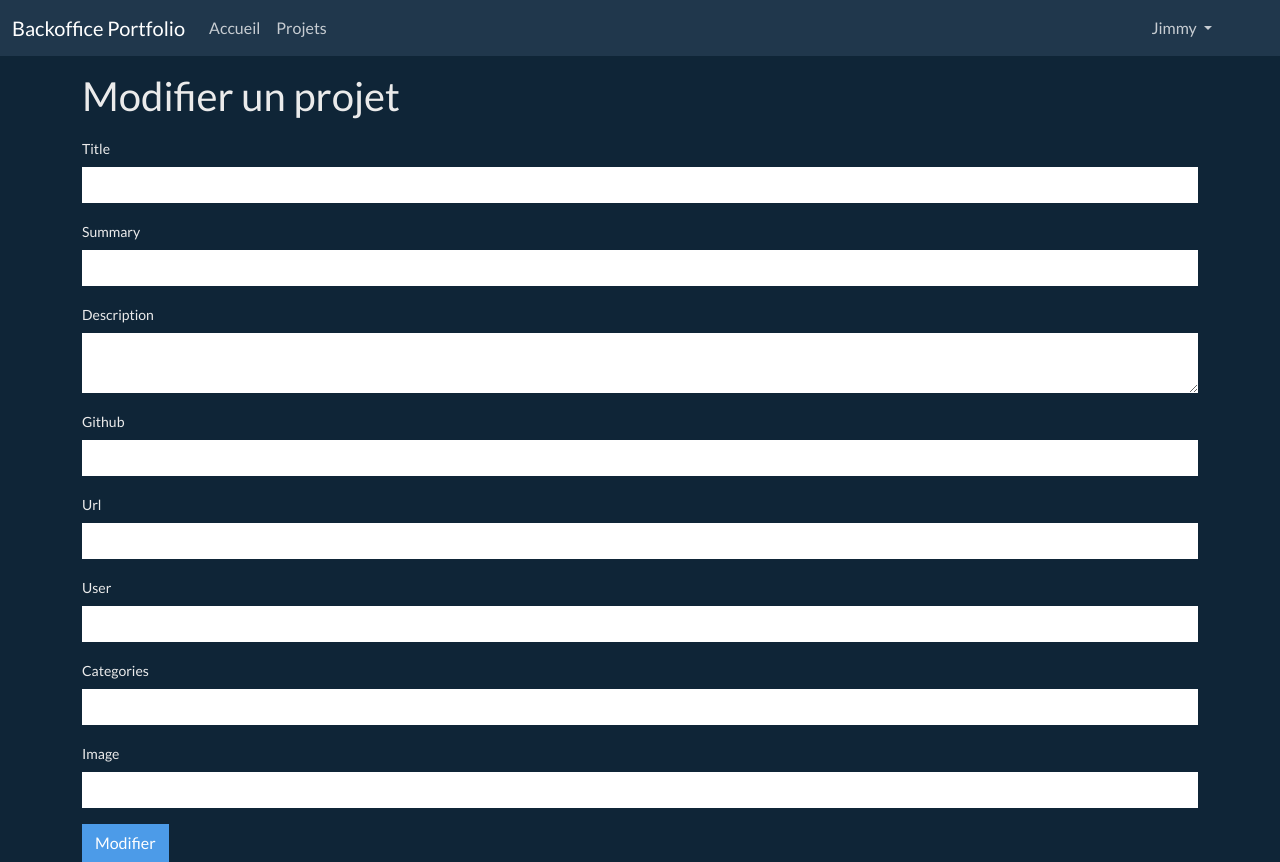
After one commit to jimmy-martin/portfolio-v2, a Symfony app: template templates/back/project/edit.html.twig in a window 1280 px wide. The commit adds this page. Run offline with Twig, Linux system fonts and the light colour scheme; the template is opened without the code that fills it, so the values that code supplies are empty; form fields are guessed from the names that the template uses; some libraries are stand-ins or nearby versions.

Commit message:
create Project edit method

```diff
--- a/templates/back/project/browse.html.twig
+++ b/templates/back/project/browse.html.twig
@@ -18,6 +18,7 @@
 				<th scope="col">Mini-description</th>
 				<th scope="col">Création</th>
                 <th scope="col">Dernière modification</th>
+				<th scope="col">Action</th>
 			</tr>
 		</thead>
 		<tbody>
@@ -29,6 +30,11 @@
 					<td>{{ project.summary }}</td>
                     <td>{{ project.createdAt | date('d/m/Y') }}</td>
                     <td>{{ project.updatedAt | date('d/m/Y') }}</td>
+					<td>
+						<a class="btn btn-primary" href="{{ path('back_project_read', {id: project.id}) }}">Voir</a>
+						<a class="btn btn-warning" href="{{ path('back_project_edit', {id: project.id}) }}">Modifier</a>
+
+					</td>
 				</tr>
 
 			{% endfor %}
--- /dev/null
+++ b/templates/back/project/edit.html.twig
@@ -0,0 +1,26 @@
+{% extends "back/base.html.twig" %}
+
+{% block title %}
+	Modifier un projet
+	-
+	{{ parent() }}
+{% endblock %}
+
+{% block body %}
+	<div class="col-12">
+		<h1 class="mb-3">Modifier un projet</h1>
+	</div>
+	{{ form_start(form) }}
+
+    {{ form_row(form.title) }}
+    {{ form_row(form.summary) }}
+    {{ form_row(form.description) }}
+    {{ form_row(form.github) }}
+    {{ form_row(form.url) }}
+    {{ form_row(form.user) }}
+    {{ form_row(form.categories) }}
+    {{ form_row(form.image) }}
+
+    <button class="btn btn-primary" type="submit">Modifier</button>
+	{{ form_end(form) }}
+{% endblock %}
--- a/templates/back/project/read.html.twig
+++ b/templates/back/project/read.html.twig
@@ -36,5 +36,5 @@
         <img src="{{ asset('assets/img/' ~ project.image) }}" alt="" class="img-fluid">
 	</div>
 
-    <a href="#" class="btn btn-warning mt-4">Modifier</a>
+    <a href="{{ path('back_project_edit', {id: project.id}) }}" class="btn btn-warning mt-4">Modifier</a>
 {% endblock %}
```
Also changed, not shown: src/Controller/Back/ProjectController.php (+23 -0 lines).
